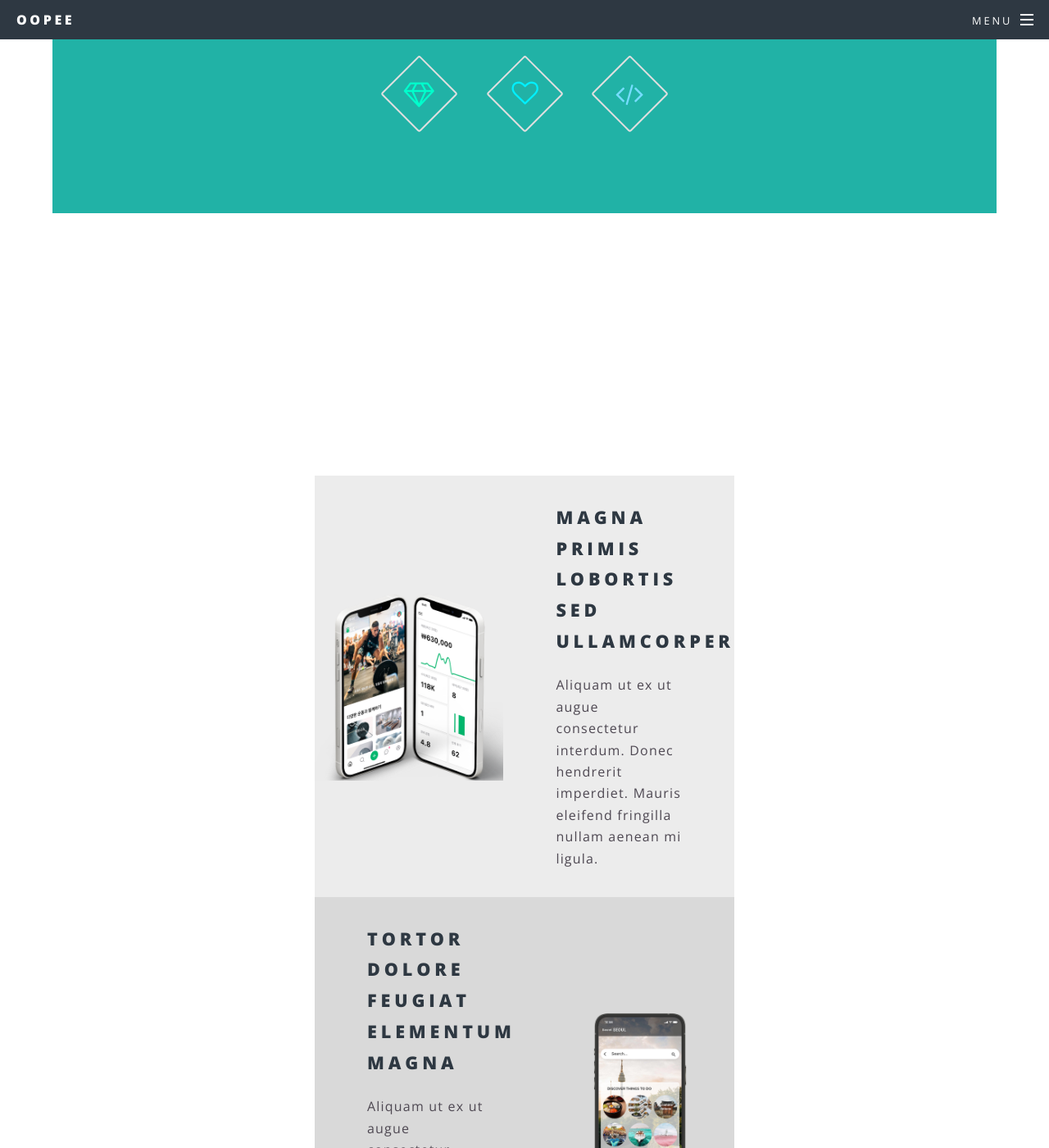
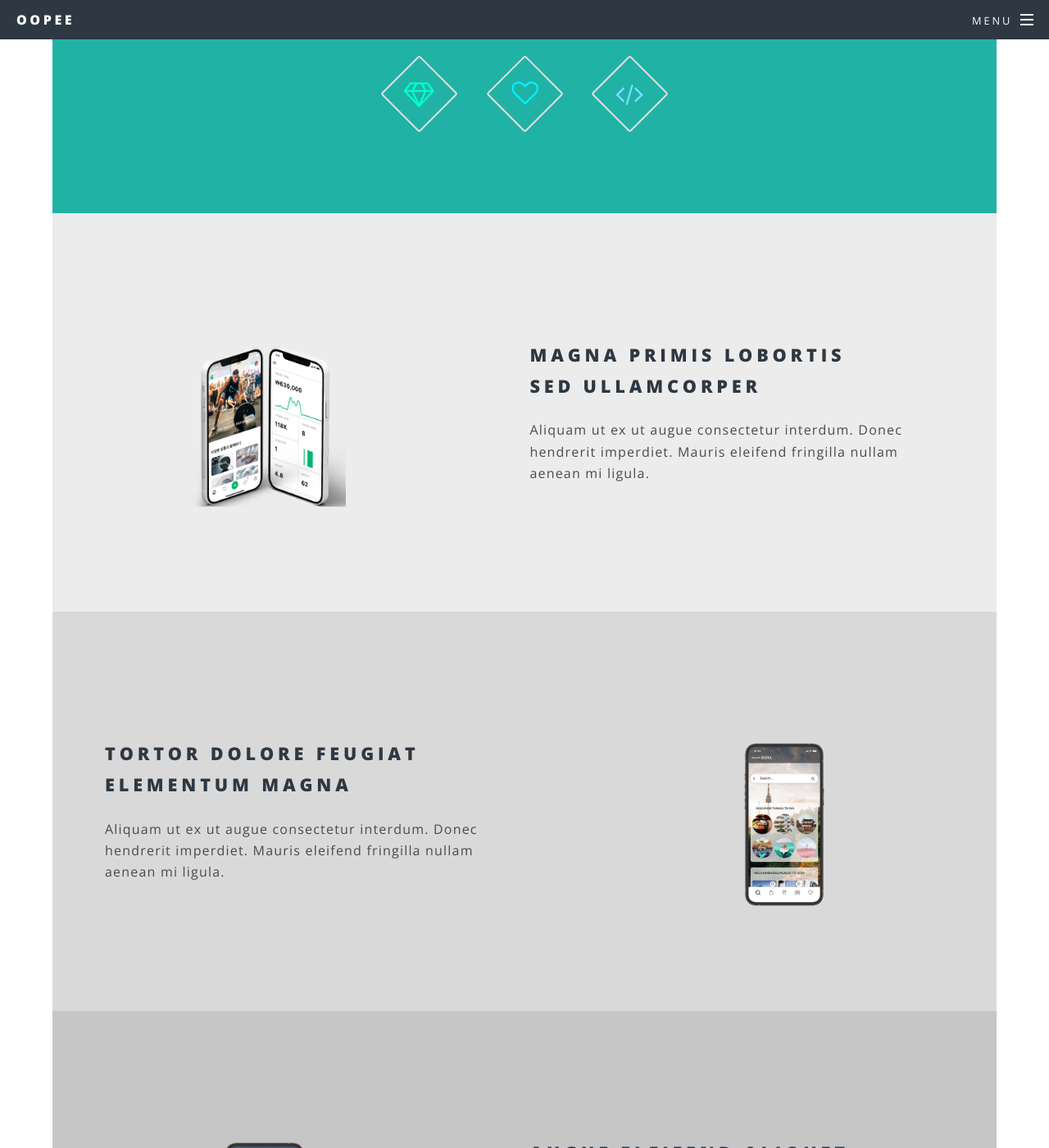
Before and after one commit to inansung/www.oopee.com, a Jekyll site: the page built from services.html, in a window 1280 px wide and 1400 px high, scrolled down 751 px. Shown: the whole window at 82% size. Built offline with Jekyll 4.4.1, drawn with Linux system fonts in a browser that asks for light colours.

Commit message:
2023.10.06+2

```diff
--- a/css/main.scss
+++ b/css/main.scss
@@ -1035,6 +1035,7 @@ $baseurl: '{{ site.baseurl }}/images';
 		@include vendor('display', 'flex');
 
 		.image {
+			@include padding(10em, 10em);
 			@include vendor('order', '1');
 			border-radius: 0;
 			width: 40%;
@@ -1311,7 +1312,7 @@ $baseurl: '{{ site.baseurl }}/images';
 		}
 
 		&.alt2 {
-			padding: 20em 20em 20em 20em;
+			padding: 0;
 		}
 
 		&.style1 {
--- a/services.html
+++ b/services.html
@@ -49,14 +49,14 @@ title: 서비스
 							<p>Aliquam ut ex ut augue consectetur interdum. Donec hendrerit imperdiet. Mauris eleifend fringilla nullam aenean mi ligula.</p>
 						</div>
 					</section>
-					<section class="spotlight">
+					<section class="spotlight2">
 						<div class="image"><img src="images/pic_poly.png" alt="" /></div><div class="content">
 							<h2>Augue eleifend aliquet<br />
 							sed condimentum</h2>
 							<p>Aliquam ut ex ut augue consectetur interdum. Donec hendrerit imperdiet. Mauris eleifend fringilla nullam aenean mi ligula.</p>
 						</div>
 					</section>
-					<section class="spotlight">
+					<section class="spotlight2">
 						<div class="image"><img src="images/pic_checky.png" alt="" /></div><div class="content">
 							<h2>Tortor dolore feugiat<br />
 							elementum magna</h2>
```
